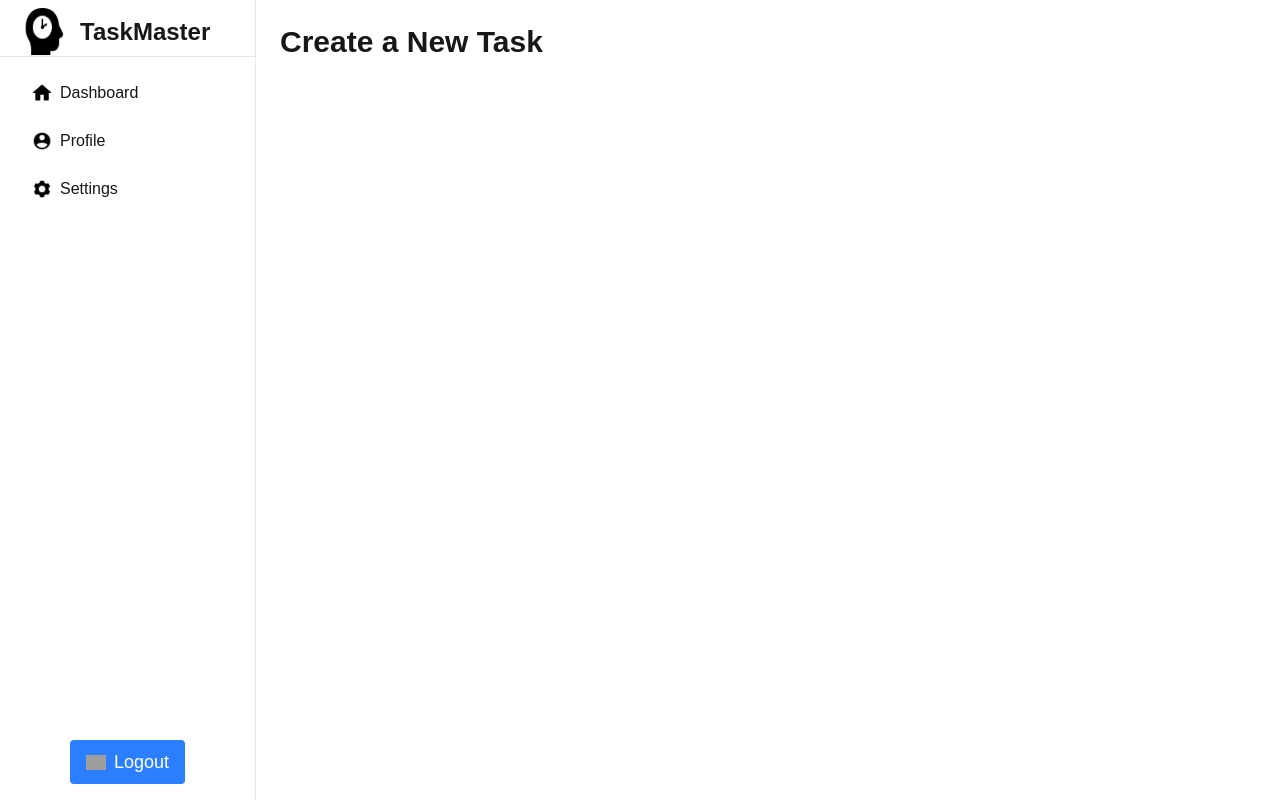
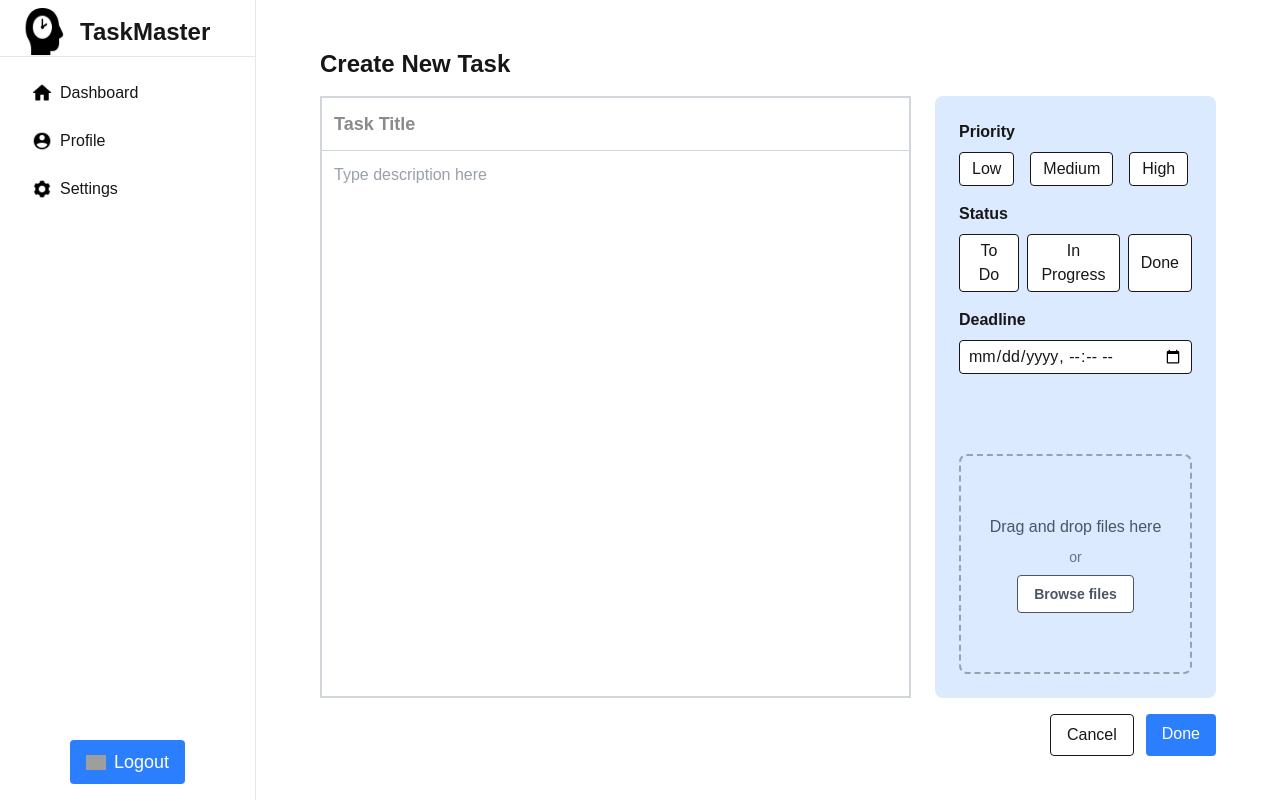
Before and after one commit to HamnAsif/taskmaster, a Next.js app: page /new-task in a window 1280 px wide. Built offline with nearby package versions, Linux system fonts and the light colour scheme; grey boxes are pictures that could not be loaded.

Commit message:
new-task page frontend done

```diff
--- a/components/Sidebar.tsx
+++ b/components/Sidebar.tsx
@@ -5,24 +5,23 @@ import Link from "next/link";
 
 export default function Sidebar() {
   return (
-    <div className="w-64 h-screen bg-white flex flex-col border-r border-gray-200">
-
+    <div className="w-64 h-screen bg-white flex flex-col border-r border-gray-200 fixed top-0 left-0">
       <div className="flex flex-row space-x-2 border-b border-gray-200 pl-6 pt-2">
-        <Image src="/logo.jpg" alt="Hero section" width={40} height={40} className="rounded-lg"/>
+        <Image src="/logo.jpg" alt="Hero section" width={40} height={40} className="rounded-lg" />
         <h1 className="p-2 text-2xl font-bold">TaskMaster</h1>
       </div>
 
-      <nav className="flex-1 p-4 space-y-2">
+      <nav className="flex-1 p-4 space-y-2 overflow-y-auto">
         <Link href="/dashboard" className="block px-4 py-2 rounded hover:bg-blue-100 flex items-center space-x-2">
-          <Image src="/dashboard.png" alt="Dashboard Icon" width={20} height={20}/>
+          <Image src="/dashboard.png" alt="Dashboard Icon" width={20} height={20} />
           <span>Dashboard</span>
         </Link>
         <Link href="/profile" className="block px-4 py-2 rounded hover:bg-blue-100 flex items-center space-x-2">
-          <Image src="/profile.png" alt="Profile Icon" width={20} height={20}/>
+          <Image src="/profile.png" alt="Profile Icon" width={20} height={20} />
           <span>Profile</span>
         </Link>
         <Link href="/settings" className="block px-4 py-2 rounded hover:bg-blue-100 flex items-center space-x-2">
-          <Image src="/setting.png" alt="Settings Icon" width={20} height={20}/>
+          <Image src="/setting.png" alt="Settings Icon" width={20} height={20} />
           <span>Settings</span>
         </Link>
       </nav>
@@ -32,7 +31,7 @@ export default function Sidebar() {
           onClick={() => signOut({ callbackUrl: "/" })}
           className="py-2 px-4 rounded flex items-center justify-center space-x-2 bg-blue-500 hover:bg-blue-600 transition"
         >
-          <Image src="/logout.png" alt="Logout Icon" width={20} height={20}/>
+          <Image src="/logout.png" alt="Logout Icon" width={20} height={20} />
           <span className="text-white text-lg">Logout</span>
         </button>
       </div>
--- a/src/app/(dashboard)/layout.tsx
+++ b/src/app/(dashboard)/layout.tsx
@@ -7,9 +7,9 @@ interface DashboardLayoutProps {
 
 export default function DashboardLayout({ children }: DashboardLayoutProps) {
   return (
-    <div className="flex">
+    <div className="flex h-screen overflow-hidden">
       <Sidebar />
-      <main className="flex-1 p-6">{children}</main>
+      <main className="flex-1 p-6 ml-64 overflow-y-auto">{children}</main>
     </div>
   );
 }
--- a/src/app/(dashboard)/new-task/page.tsx
+++ b/src/app/(dashboard)/new-task/page.tsx
@@ -1,3 +1,67 @@
+import Link from "next/link"
 export default function NewTaskPage() {
-  return <h1 className="text-3xl font-bold">Create a New Task</h1>;
+  return (
+    <div className="py-6 px-10 h-screen">
+      <h1 className="text-2xl font-bold mb-4">Create New Task</h1>
+
+      <div className="flex flex-row space-x-6 h-[80%]">
+        <div className="flex-[70%] border border-gray-300 border-2 flex flex-col">
+          <div className="border-b border-gray-300">
+            <input
+              className="p-3 font-semibold text-lg outline-none w-full"
+              placeholder="Task Title"
+            />
+          </div>
+          <textarea
+            className="w-full flex-1 p-3 outline-none resize-none text-gray-700"
+            placeholder="Type description here"
+          ></textarea>
+        </div>
+
+        <div className="flex-[30%] bg-blue-100 rounded-lg p-6 h-full flex flex-col justify-between space-y-20">
+          <div className="space-y-4">
+            <div>
+              <h2 className="font-semibold">Priority</h2>
+              <div className="flex space-x-4 mt-2">
+                <button className="bg-white px-3 py-1 border rounded">Low</button>
+                <button className="bg-white px-3 py-1 border rounded">Medium</button>
+                <button className="bg-white px-3 py-1 border rounded">High</button>
+              </div>
+            </div>
+
+            <div>
+              <h2 className="font-semibold">Status</h2>
+              <div className="flex space-x-2 mt-2">
+                <button className="bg-white px-3 py-1 border rounded">To Do</button>
+                <button className="bg-white px-3 py-1 border rounded">In Progress</button>
+                <button className="bg-white px-3 py-1 border rounded">Done</button>
+              </div>
+            </div>
+
+            <div>
+              <h2 className="font-semibold">Deadline</h2>
+              <div className="mt-2 flex items-center border rounded px-2 bg-white">
+                <input
+                  type="datetime-local"
+                  className="w-full outline-none py-1"
+                />
+              </div>
+            </div>
+          </div>
+          <div className="border-2 border-dashed border-gray-400 rounded-lg p-4 text-center text-gray-600 flex flex-col items-center justify-center flex-1">
+            <span className="text-base font-medium">Drag and drop files here</span>
+            <div className="my-2 text-sm text-gray-500">or</div>
+            <button className="px-4 py-2 text-sm font-medium border font-semibold rounded bg-white hover:bg-gray-200">
+              Browse files
+            </button>
+          </div>
+          </div>
+      </div>
+
+      <div className="flex justify-end space-x-3 mt-4">
+        <Link href="/dashboard" className="px-4 py-2 border rounded">Cancel</Link>
+        <Link href="/dashboard" className="px-4 py-2 bg-blue-500 text-white rounded">Done</Link>
+      </div>
+    </div>
+  );
 }
```
